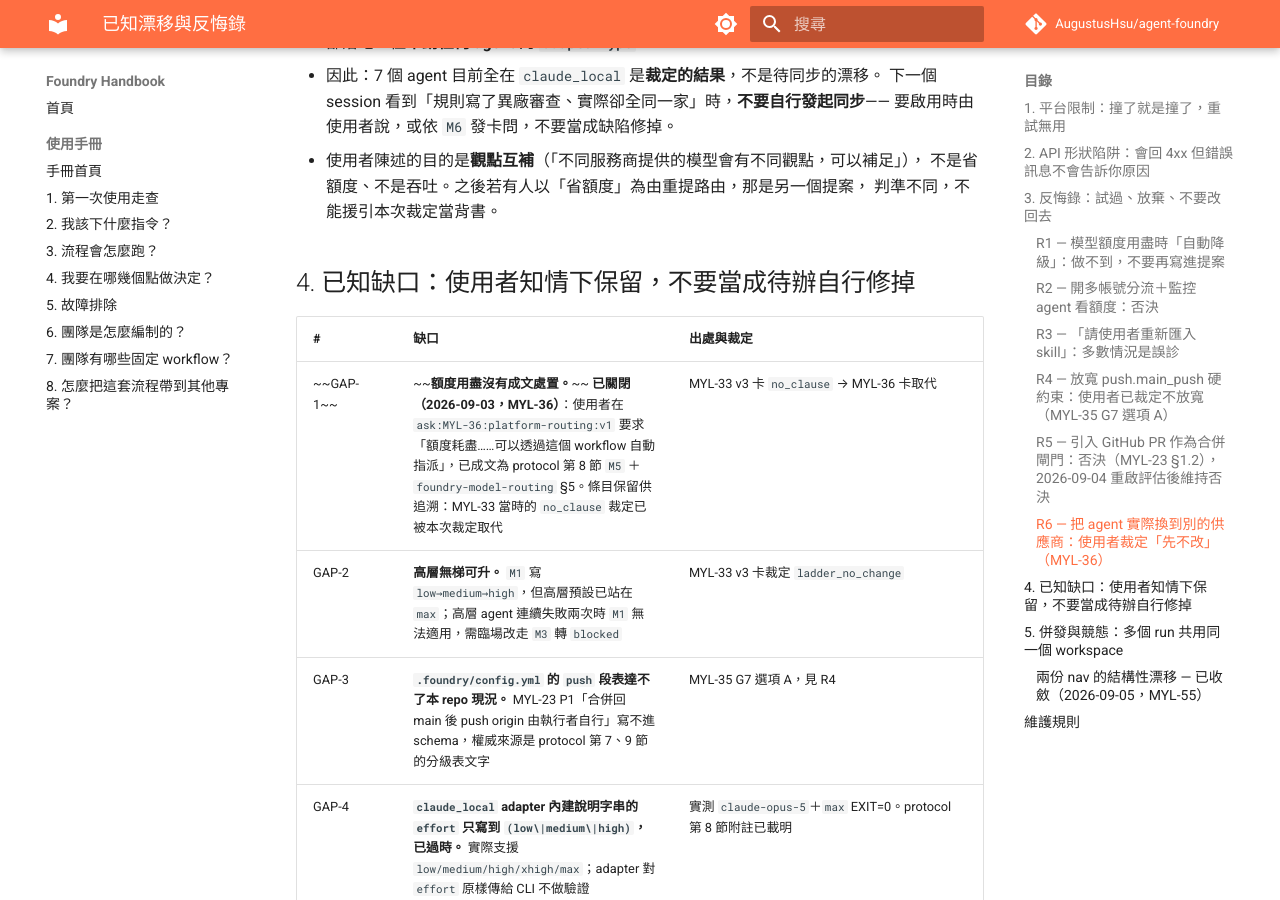
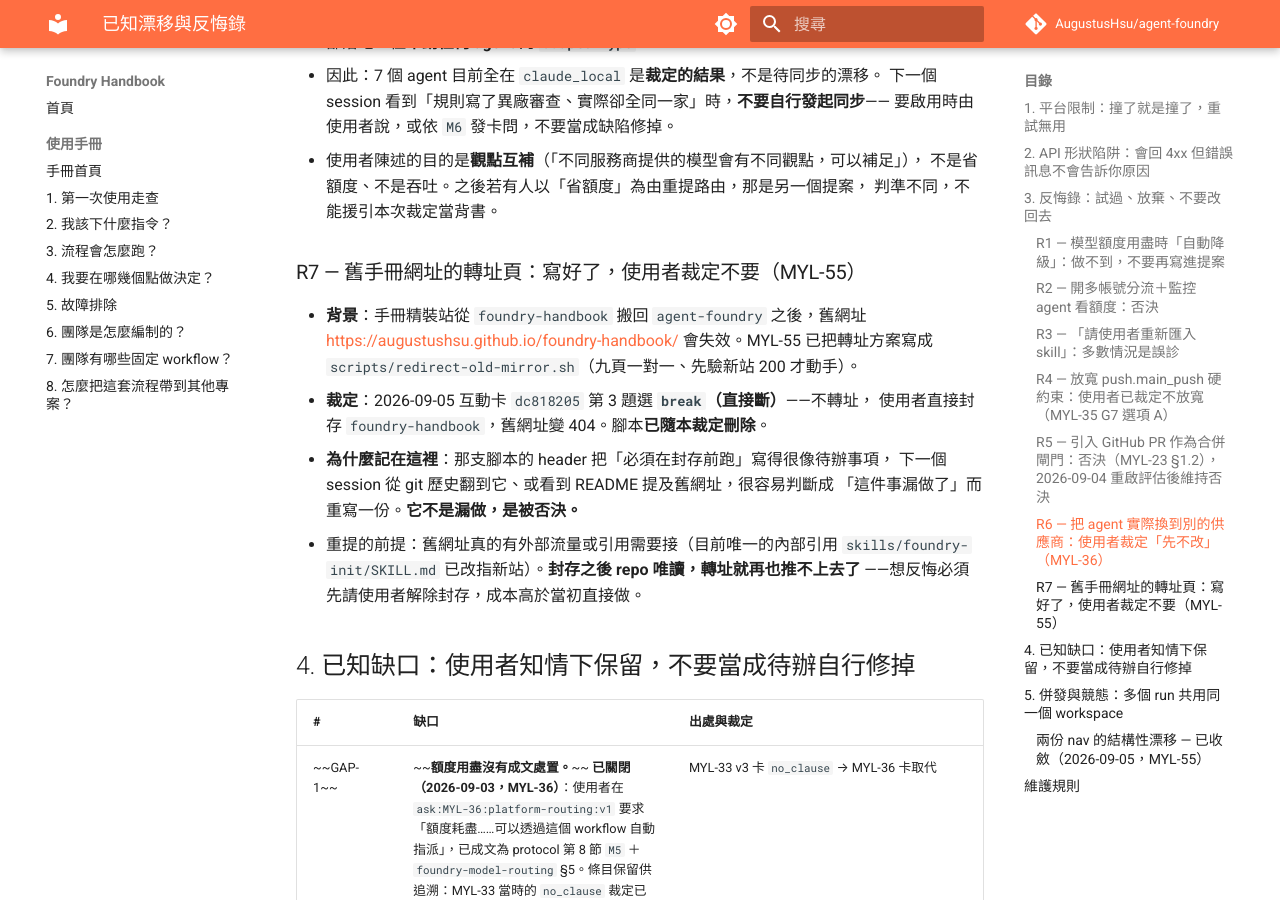
Before and after one commit to AugustusHsu/agent-foundry, an MkDocs documentation site: the page built from docs/standards/known-drift.md, in a window 1280 px wide and 900 px high, scrolled down 8799 px. Built offline with MkDocs 1.6.1 and Material for MkDocs 9.7.7, drawn with Linux system fonts in a browser that asks for light colours; comment, search, counter and statistics services are not loaded.

Commit message:
🔥 MYL-55 落實卡 dc818205 第 3 題「直接斷」：刪掉舊網址轉址方案
使用者裁定舊公開站 <https://augustushsu.github.io/foundry-handbook/> 不做轉址，
直接封存讓它變 404。於是：

- 刪除 `scripts/redirect-old-mirror.sh`（九頁一對一轉址方案，寫好但被否決）。
- known-drift 新增 `R7` 記下這是**被否決**、不是漏做——那支腳本的 header 把
  「必須在封存前跑」寫得很像待辦，翻到 git 歷史的人很容易重寫一份。順帶記下
  「封存後 repo 唯讀、轉址再也推不上去」，讓反悔的成本一次講清楚。
- README 與 `foundry-init` 對舊網址的說法改成「直接斷」（原本寫「改為轉址」，
  已與裁定相反），`foundry-init` 的下一步指引只留新站。

`make check` 全過（自檢 8 項、測試 252 項）。

```diff
--- a/docs/standards/known-drift.md
+++ b/docs/standards/known-drift.md
@@ -114,6 +114,20 @@
   不是省額度、不是吞吐。之後若有人以「省額度」為由重提路由，那是另一個提案，
   判準不同，不能援引本次裁定當背書。
 
+### R7 — 舊手冊網址的轉址頁：寫好了，使用者裁定不要（MYL-55）
+
+- **背景**：手冊精裝站從 `foundry-handbook` 搬回 `agent-foundry` 之後，舊網址
+  <https://augustushsu.github.io/foundry-handbook/> 會失效。MYL-55 已把轉址方案寫成
+  `scripts/redirect-old-mirror.sh`（九頁一對一、先驗新站 200 才動手）。
+- **裁定**：2026-09-05 互動卡 `dc818205` 第 3 題選 **`break`（直接斷）**——不轉址，
+  使用者直接封存 `foundry-handbook`，舊網址變 404。腳本**已隨本裁定刪除**。
+- **為什麼記在這裡**：那支腳本的 header 把「必須在封存前跑」寫得很像待辦事項，
+  下一個 session 從 git 歷史翻到它、或看到 README 提及舊網址，很容易判斷成
+  「這件事漏做了」而重寫一份。**它不是漏做，是被否決。**
+- 重提的前提：舊網址真的有外部流量或引用需要接（目前唯一的內部引用
+  `skills/foundry-init/SKILL.md` 已改指新站）。**封存之後 repo 唯讀，轉址就再也推不上去了**
+  ——想反悔必須先請使用者解除封存，成本高於當初直接做。
+
 ## 4. 已知缺口：使用者知情下保留，不要當成待辦自行修掉
 
 | # | 缺口 | 出處與裁定 |
```
Also changed, not shown: README.md (+2 -1 lines), skills/foundry-init/SKILL.md (+1 -1 lines), 2 other files.
